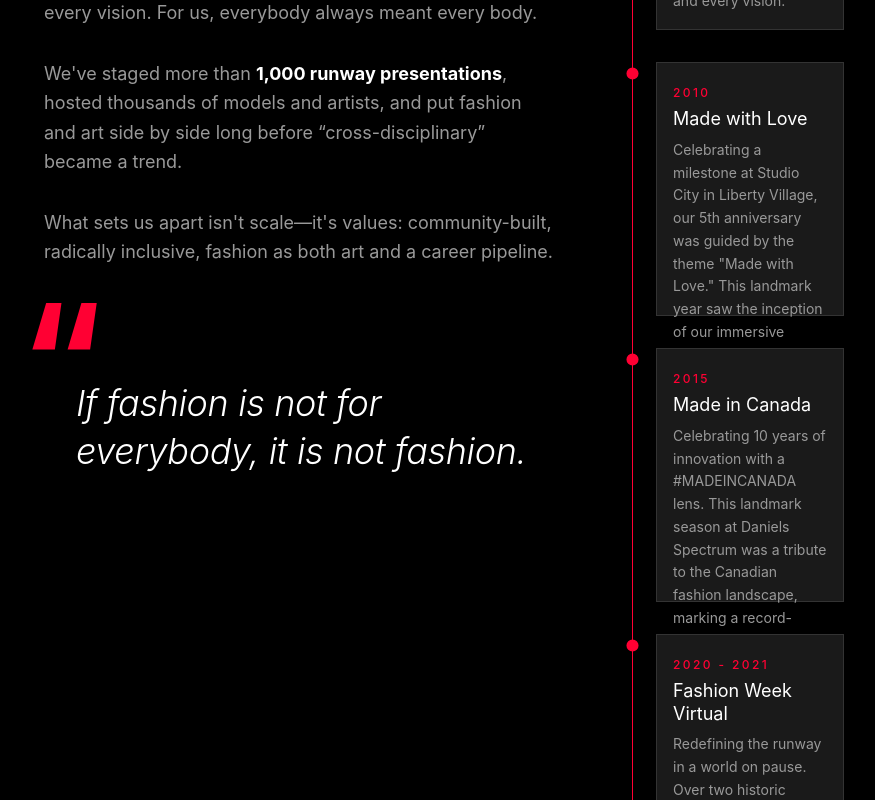
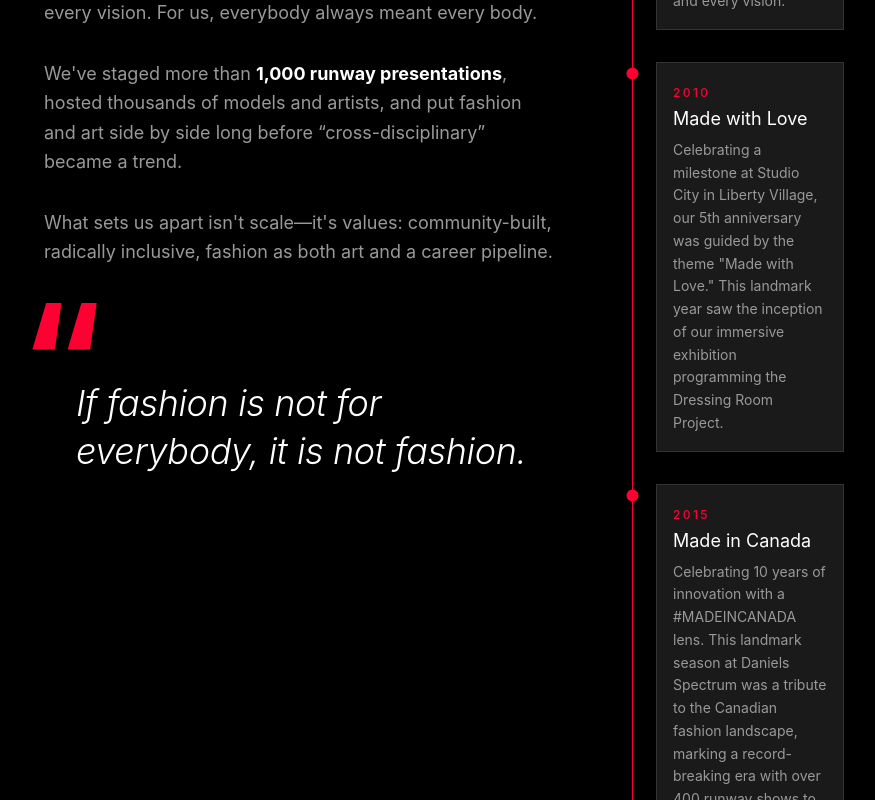
Before and after one commit to liacom313-design/Pitchdeck, a Next.js app: page / in a window 1280 px wide. Shown: the part 2100-2900 px from the top of the page, without its empty margins (340-1215 px from the left). Built offline with nearby package versions, Linux system fonts and the light colour scheme.

Commit message:
Allow timeline cards to expand for longer descriptions.
Removes the restrictive description height cap so Our Story timeline text stays contained and readable without overflow.

```diff
--- a/components/fat/brand-timeline.tsx
+++ b/components/fat/brand-timeline.tsx
@@ -174,7 +174,7 @@ export function BrandTimeline() {
                     <p
                       className={cn(
                         "text-muted-foreground font-sans text-sm leading-relaxed mt-2 transition-all duration-500",
-                        isActive ? "max-h-40 opacity-100" : "max-h-0 opacity-0 overflow-hidden"
+                        isActive ? "max-h-[1000px] opacity-100" : "max-h-0 opacity-0 overflow-hidden"
                       )}
                     >
                       {milestone.description}
```
